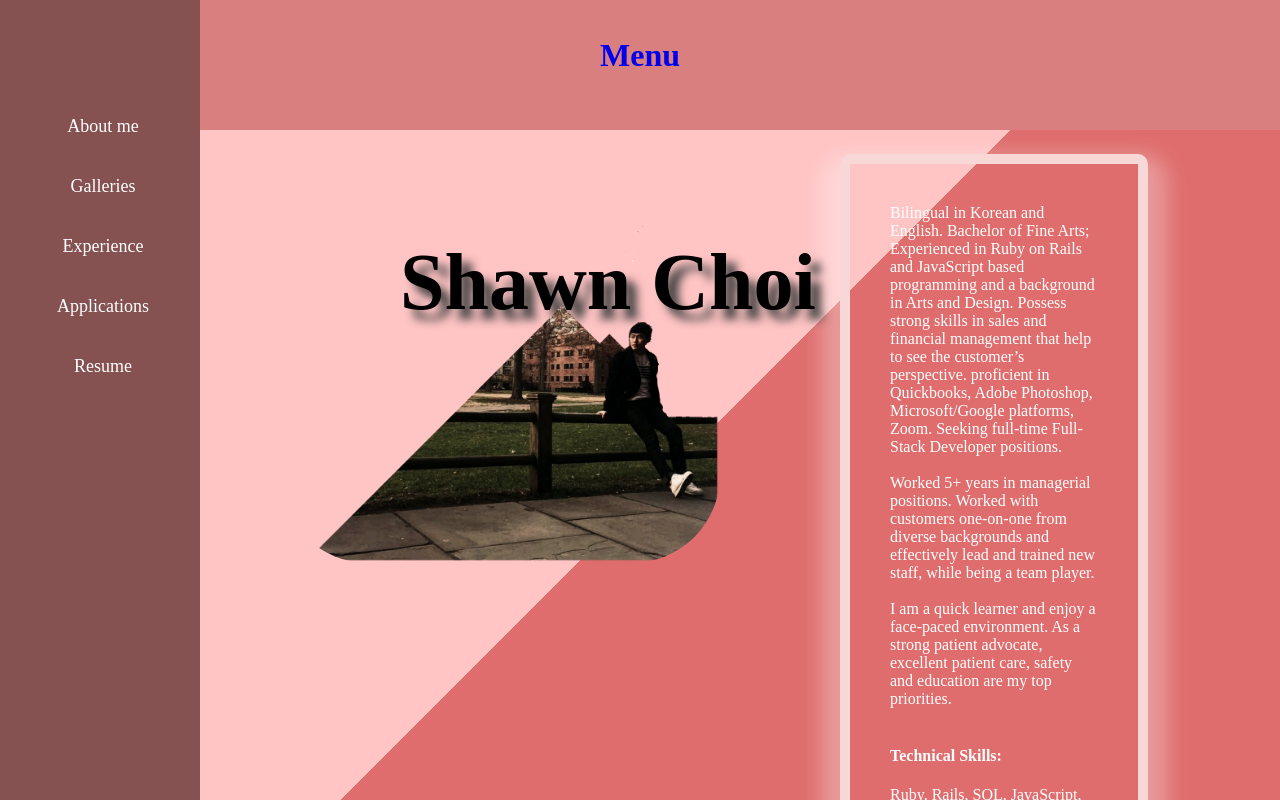
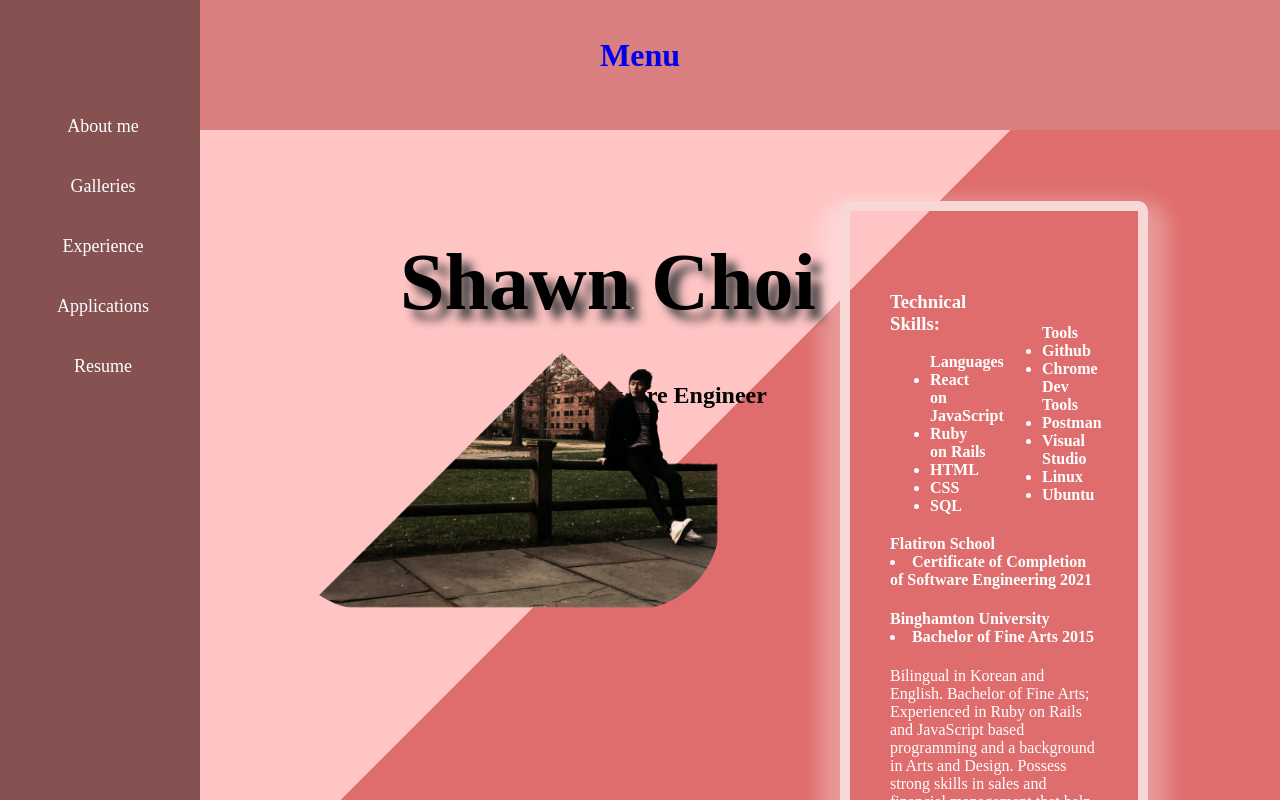
Before and after one commit to schoi0115/profile2023, a React (Create React App) app: page / in a window 1280 px wide. Shown: the top 800 px of the page. Built offline with nearby package versions, Linux system fonts and the light colour scheme; the HTML template or start-up script is replaced by a standard one.

Commit message:
home.js edit

```diff
--- a/src/App.css
+++ b/src/App.css
@@ -292,6 +292,7 @@
 
 
 .home{
+  position:flex;
   margin-top: 170px;
   margin-left: 400px;
 
@@ -441,6 +442,11 @@ span{
 
 }
 
+.tech-table{
+  column-count: 2;
+  position: flex;
+}
+
 
 
 /* li{
--- a/src/Home.js
+++ b/src/Home.js
@@ -9,9 +9,50 @@ function Home() {
     return (
 
         <div className="home">
-            <h1>Shawn Choi</h1>
+            <h1 sytle={{position:'flex'}}>Shawn Choi</h1>
+            <h2 style={{ marginLeft: "20%" }}>Software Engineer</h2>
             <img className="Img" src={Propic} />
             <p className="shawnbio">
+                <h4>
+                    <div className='tech-table'>
+<h3>
+                        Technical Skills:
+                        </h3>
+                        <ul> Languages
+
+                            <li>React on JavaScript</li>
+                            <li>Ruby on Rails</li>
+                            <li>HTML</li>
+                            <li>CSS</li>
+                            <li>SQL</li>
+                            <br />
+
+                        </ul>
+
+                        <br />
+                        <br />
+                        <ul>Tools
+
+                            <li>Github</li>
+                            <li>Chrome Dev Tools</li>
+                            <li>Postman</li>
+                            <li>Visual Studio</li>
+                            <li>Linux</li>
+                            <li>Ubuntu</li>
+                        </ul>
+
+                    </div>
+
+
+                    Flatiron School
+                    <li>Certificate of Completion of Software Engineering 2021</li>
+                </h4>
+
+                <h4>
+                    Binghamton University
+                    <li>Bachelor of Fine Arts 2015</li>
+                </h4>
+
                 Bilingual in Korean and English. Bachelor of Fine Arts; Experienced in Ruby on Rails and JavaScript based programming and a background in Arts and Design. Possess strong skills in sales and financial management that help to see the customer’s perspective.
                 proficient in Quickbooks, Adobe Photoshop, Microsoft/Google platforms, Zoom. Seeking full-time Full-Stack Developer positions.
                 <br />
@@ -21,24 +62,8 @@ function Home() {
                 <br />
 
                 I am a quick learner and enjoy a face-paced environment. As a strong patient advocate, excellent patient care, safety and education are my top priorities.
-            <br />
-            <br />
-            <h4>
-            Technical Skills:
-            </h4>
-            Ruby, Rails, SQL, JavaScript, React, QuickBooks, Photoshop
-            <br />
-            <br />
-            <h4>
-            Flatiron School
-            </h4>
-            Full Stack Web Development 2021
-            <br />
-            <h4>
-            Binghamton University
-            </h4>
 
-            Bachelor of Fine Arts 2015
+
             </p>
 
 
```
Also changed, not shown: 1 other file (tests, documents, lock files or other folders). Lines whose indentation alone changed are shown as unchanged.
